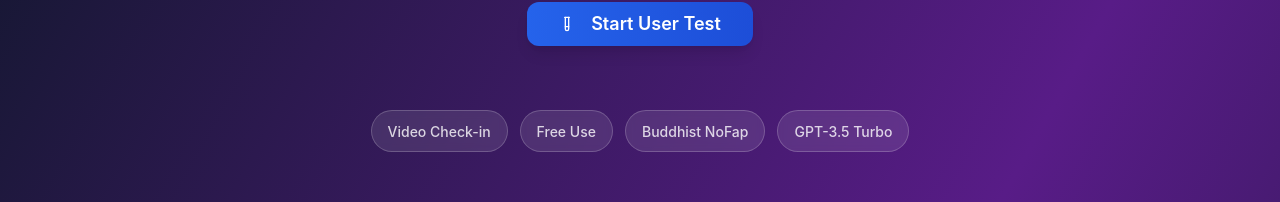
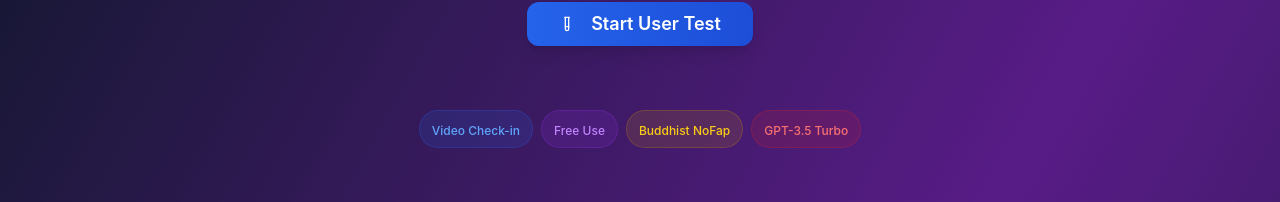
Before and after one commit to Jasper326-web/awakenmvp, a Next.js app: page / in a window 1280 px wide. Shown: the part 390-592 px from the top of the page. Built offline with nearby package versions, Linux system fonts and the light colour scheme; no server answers.

Commit message:
英雄区下方标签恢复多彩风格

```diff
--- a/app/page.tsx
+++ b/app/page.tsx
@@ -146,19 +146,19 @@ export default function HomePage() {
               </Button>
             </div>
 
-            {/* 标签 - 更简洁的布局 */}
-            <div className="flex flex-wrap justify-center gap-3 pt-8">
-              <div className="bg-white/10 backdrop-blur-sm border border-white/20 rounded-full px-4 py-2">
-                <span className="text-white/80 text-sm font-medium">{t("home.tag_video_checkin")}</span>
+            {/* 标签 - 恢复多彩风格 */}
+            <div className="flex flex-wrap justify-center gap-2 pt-8">
+              <div className="bg-blue-600/15 border border-blue-600/25 rounded-full px-3 py-1.5">
+                <span className="text-blue-400 text-xs font-medium">{t("home.tag_video_checkin")}</span>
               </div>
-              <div className="bg-white/10 backdrop-blur-sm border border-white/20 rounded-full px-4 py-2">
-                <span className="text-white/80 text-sm font-medium">{t("home.tag_free_use")}</span>
+              <div className="bg-purple-600/15 border border-purple-600/25 rounded-full px-3 py-1.5">
+                <span className="text-purple-400 text-xs font-medium">{t("home.tag_free_use")}</span>
               </div>
-              <div className="bg-white/10 backdrop-blur-sm border border-white/20 rounded-full px-4 py-2">
-                <span className="text-white/80 text-sm font-medium">{t("home.tag_buddhist")}</span>
+              <div className="bg-yellow-600/15 border border-yellow-600/25 rounded-full px-3 py-1.5">
+                <span className="text-yellow-400 text-xs font-medium">{t("home.tag_buddhist")}</span>
               </div>
-              <div className="bg-white/10 backdrop-blur-sm border border-white/20 rounded-full px-4 py-2">
-                <span className="text-white/80 text-sm font-medium">{t("home.tag_gpt")}</span>
+              <div className="bg-red-600/15 border border-red-600/25 rounded-full px-3 py-1.5">
+                <span className="text-red-400 text-xs font-medium">{t("home.tag_gpt")}</span>
               </div>
             </div>
           </div>
```
